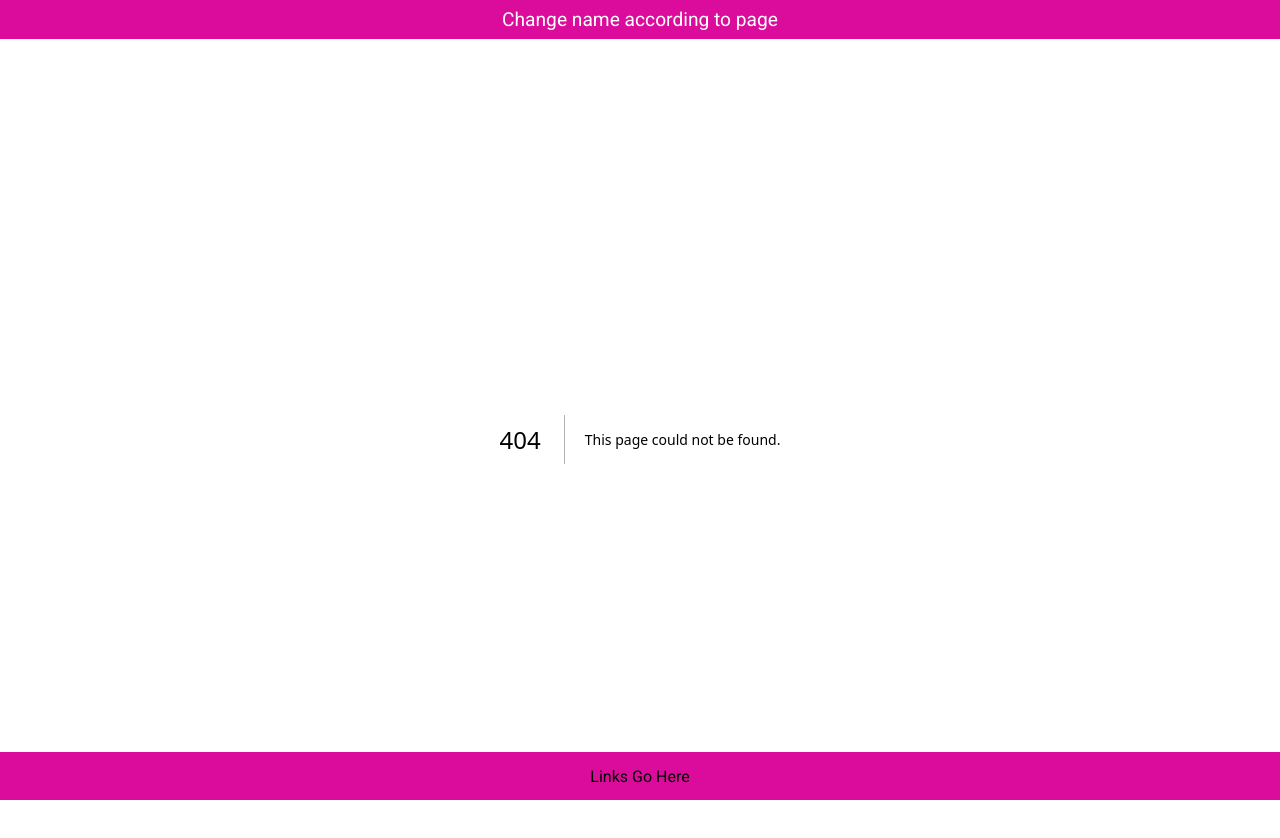
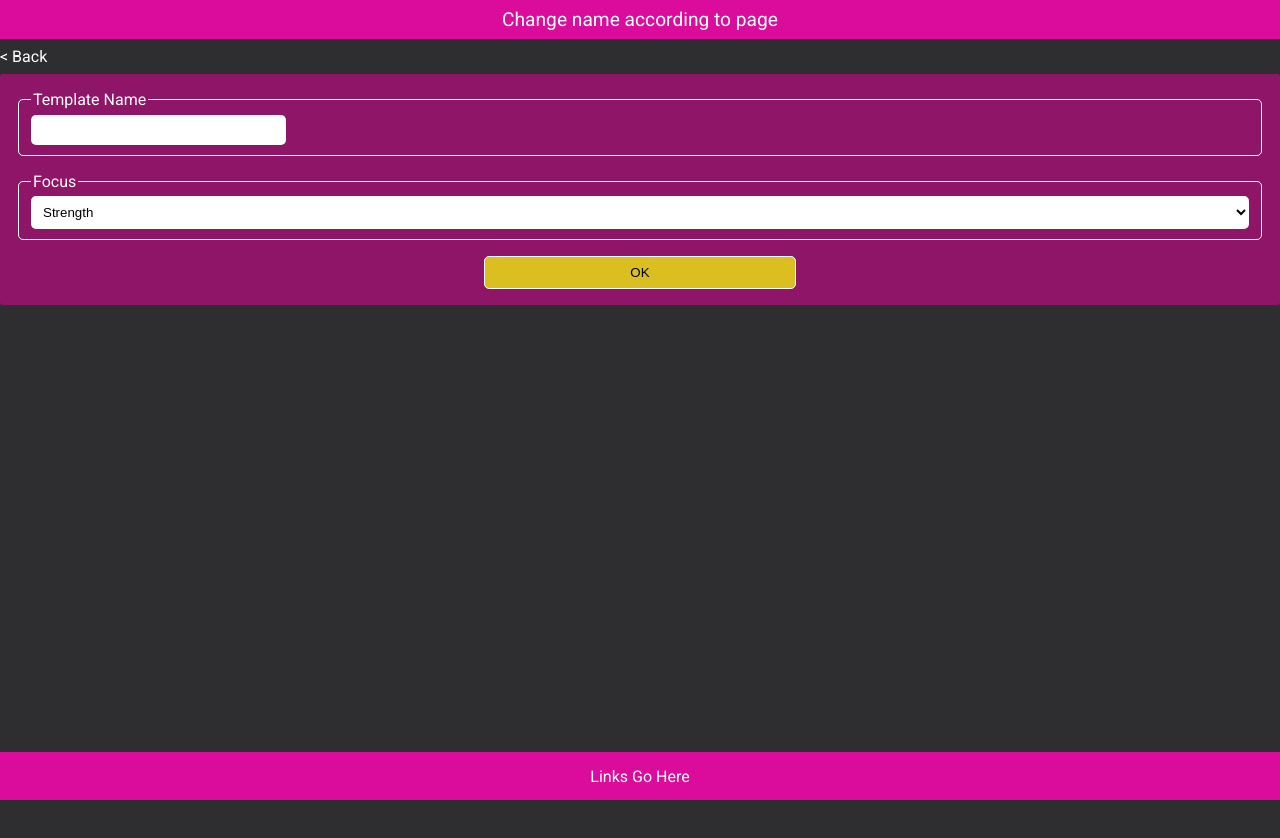
Before and after one commit to doctype-Melvin/repsetweight, a Next.js app: page /createTemplate in a window 1280 px wide. Before the commit this address had no page. After the commit the page ends 800 px from the top, so only its background shows below. Built offline with nearby package versions, Linux system fonts and the light colour scheme.

Commit message:
add template model and template api route

```diff
--- /dev/null
+++ b/app/api/templates/route.js
@@ -0,0 +1,18 @@
+import Template from "@/database/models/Templates";
+import dbConnect from "@/database/connectDB";
+import { NextResponse } from "next/server";
+
+export async function POST(request) {
+    await dbConnect();
+    try {
+    const requestData = await request.json()
+    const newTemplate = await Template.create({
+        name: requestData.templateName,
+        focus: requestData.focus,
+    });
+    return NextResponse.json(newTemplate);
+ } catch (error) {
+        console.log(error);
+        return NextResponse.status(500).json({ error: error.message });
+    }
+}
--- /dev/null
+++ b/app/createTemplate/page.js
@@ -0,0 +1,30 @@
+"use client"
+
+import Form from "@/components/Form"
+import Link from "next/link"
+import { styled } from "styled-components"
+import { useState } from "react"
+
+export default function CreateTemplate() {
+
+    const [ newTemplate, setNewTemplate ] = useState(false);
+
+    return (
+        <PageContainer>
+            <StyledLink href="/"> &lt; Back </StyledLink>
+            <Form setNewTemplate={setNewTemplate} />
+        </PageContainer>
+    )
+}
+
+const PageContainer = styled.div`
+    display: flex;
+    flex-direction: column;
+    justify-content: center;
+`
+
+const StyledLink = styled(Link)`
+    text-decoration: none;
+    color: #fff;
+    padding: .5rem 0;
+    `
--- a/app/page.js
+++ b/app/page.js
@@ -4,6 +4,7 @@ import { styled } from "styled-components";
 import Form from "@/components/Form";
 import ExerciseForm from "@/components/ExerciseForm";
 import { useState, useEffect } from "react";
+import Link from "next/link";
 
 export default function Home() {
   const [exercises, setExercises] = useState("");
@@ -19,8 +20,7 @@ export default function Home() {
 
   return (
     <PageContainer>
-      {/* <Form /> */}
-      <ExerciseForm exercises={exercises} />
+      <Link href="/createTemplate"> Create New Template </Link>
     </PageContainer>
   );
 }
--- a/components/Form/index.js
+++ b/components/Form/index.js
@@ -3,14 +3,17 @@
 import { styled } from "styled-components";
 import { ConfirmationButton as SubmitButton } from "../Buttons";
 
-export default function Form() {
+
+export default function Form({ setNewTemplate }) {
   const handleSubmit = (event) => {
     event.preventDefault();
 
     const formData = new FormData(event.target);
     const templateData = Object.fromEntries(formData);
 
+    setNewTemplate(true);
     console.log(templateData);
+
   };
 
   return (
--- /dev/null
+++ b/database/models/Templates.js
@@ -0,0 +1,14 @@
+import mongoose from "mongoose";
+
+const { Schema } = mongoose;
+
+const templateSchema = new Schema({
+  name: String,
+  focus: String,
+  frequency: Number,
+});
+
+const Template =
+  mongoose.models.Template || mongoose.model("Template", templateSchema);
+
+export default Template;
```
